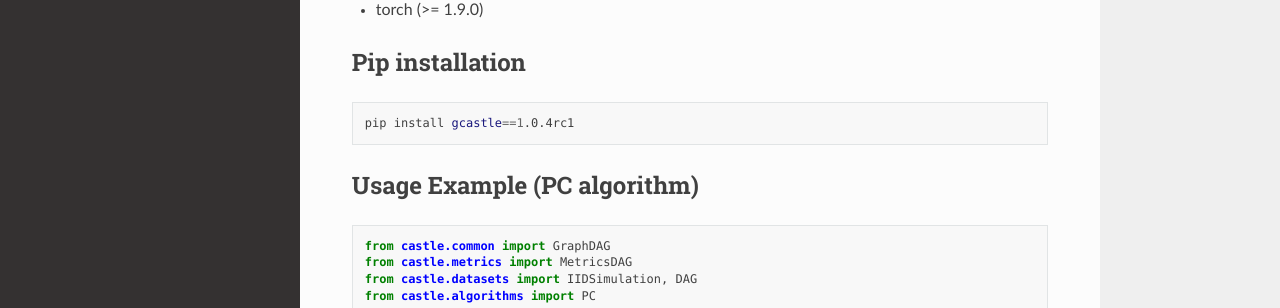
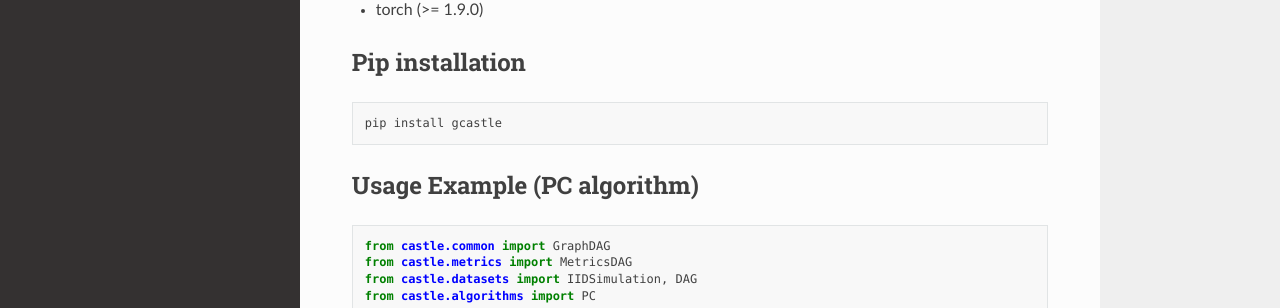
Before and after one commit to huawei-noah/trustworthyAI, a Sphinx documentation site: the page built from gcastle/docs/source/getting_started.rst, in a window 1280 px wide and 1371 px high. Shown: the part 514-822 px from the top of the window. Built offline with Sphinx 7.4.7 and the Read the Docs theme 3.1.0, drawn with Linux system fonts in a browser that asks for light colours.

Commit message:
Update getting_started.rst

```diff
--- a/gcastle/docs/source/getting_started.rst
+++ b/gcastle/docs/source/getting_started.rst
@@ -30,7 +30,7 @@ Pip installation
 
 .. code-block:: bash
 
-   pip install gcastle==1.0.4rc1
+   pip install gcastle
 
 
 Usage Example (PC algorithm)
@@ -60,8 +60,8 @@ Usage Example (PC algorithm)
    # calculate metrics
    mt = MetricsDAG(pc.causal_matrix, true_causal_matrix)
    print(mt.metrics)
+
 You can visit examples to find more examples.
-
 
 .. toctree::
    :maxdepth: 2
```
